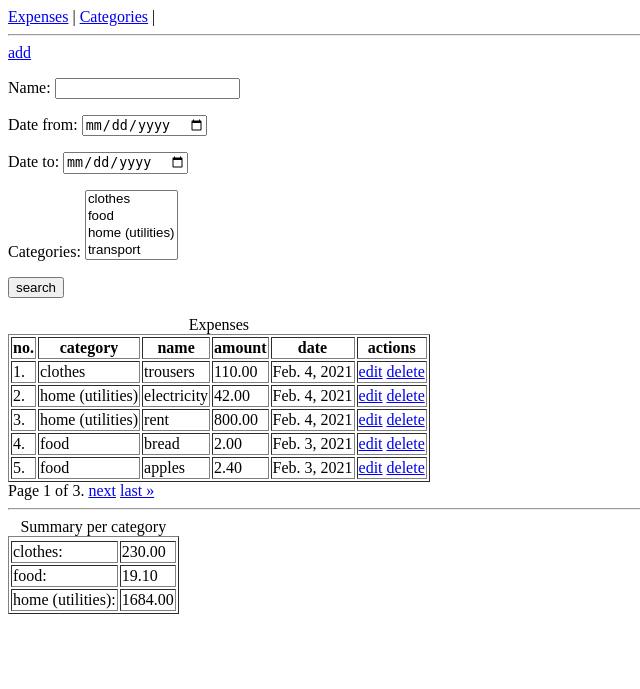
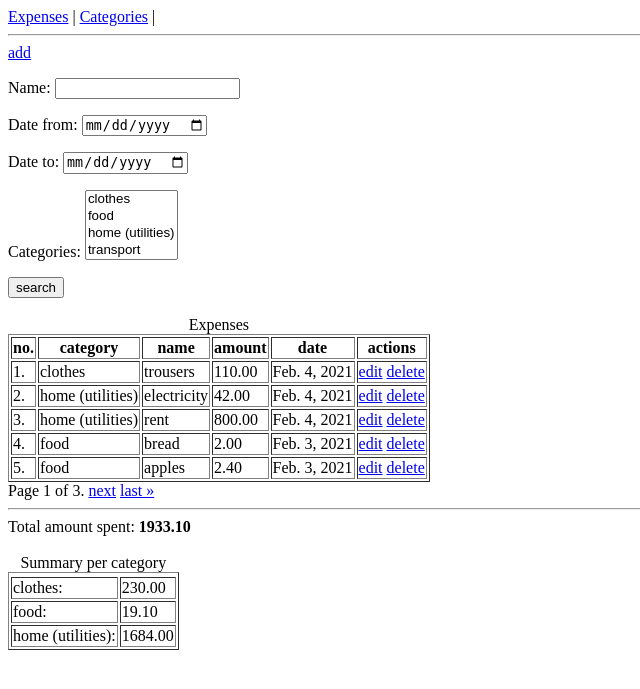
Before and after one commit to swiatekPiotr/expenses-management, a Django app: page /expenses/expense/list/ in a window 1280 px wide. Shown: the top 689 px of the page, without its empty margins (0-640 px from the left). Run offline with Django 4.2, Linux system fonts and the light colour scheme; data comes from the database, SQL or seed files in the repository.

Commit message:
total amount spent in ExpenseList

```diff
--- a/expenses/templates/expenses/expense_list.html
+++ b/expenses/templates/expenses/expense_list.html
@@ -45,6 +45,10 @@
 
 {% include "_pagination.html" %}
 <hr>
+Total amount spent:
+  <b>{{ total_amount }}</b>
+  <br><br>
+
 <table border="1">
   <caption>Summary per category</caption>
   <tr>
--- a/expenses/views.py
+++ b/expenses/views.py
@@ -31,9 +31,12 @@ class ExpenseListView(ListView):
             if categories:
                 queryset = queryset.filter(category__in=categories)
 
+            total_amount = sum((obj.amount for obj in queryset))
+
         return super().get_context_data(
             form=form,
             object_list=queryset,
+            total_amount=total_amount,
             summary_per_category=summary_per_category(queryset),
             **kwargs)
 
```
